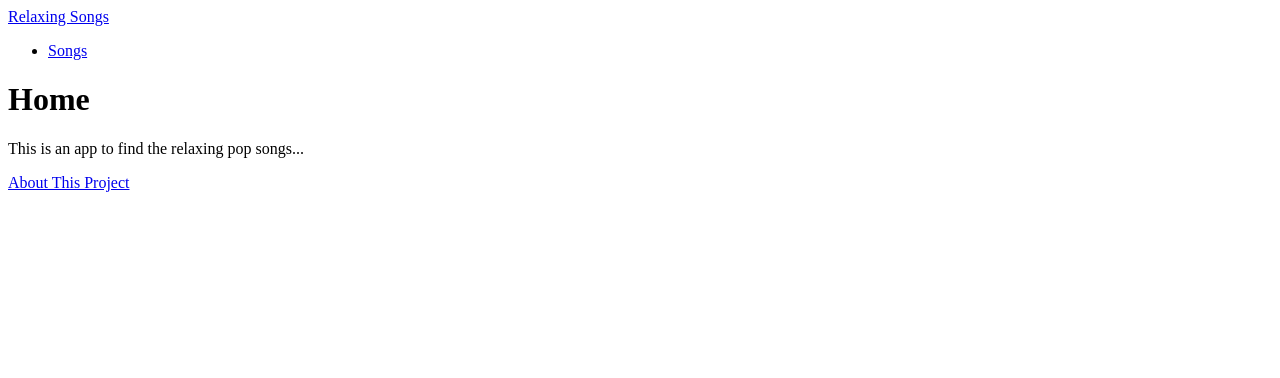
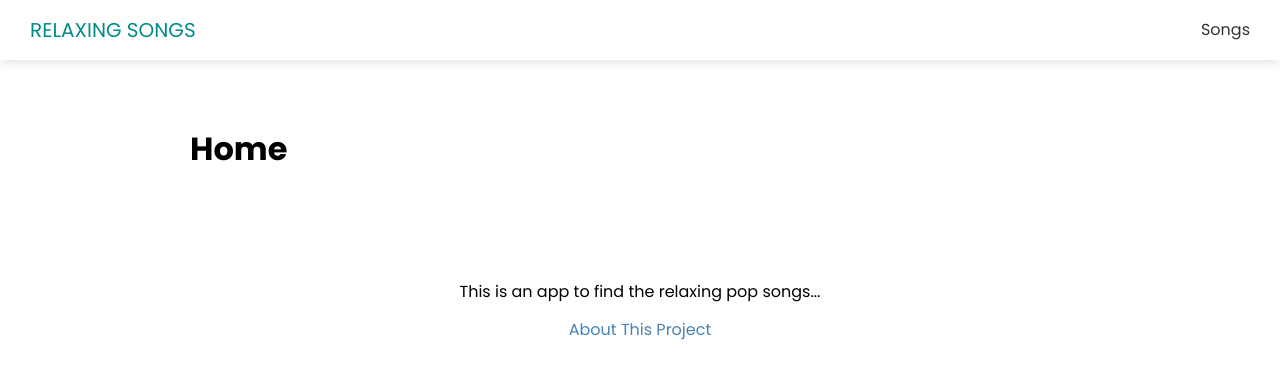
Before and after one commit to miily8310s/relaxing-pop-songs, a Next.js app: page / in a window 1280 px wide. Shown: the top 378 px of the page. Built offline with nearby package versions, Linux system fonts and the light colour scheme.

Commit message:
add sass

```diff
--- /dev/null
+++ b/next.config.js
@@ -0,0 +1,7 @@
+const path = require('path')
+
+module.exports = {
+  sassOptions: {
+    includePaths: [path.join(__dirname, 'styles')],
+  },
+}
--- a/package.json
+++ b/package.json
@@ -28,7 +28,8 @@
   "dependencies": {
     "next": "latest",
     "react": "^17.0.1",
-    "react-dom": "^17.0.1"
+    "react-dom": "^17.0.1",
+    "sass": "^1.32.12"
   },
   "devDependencies": {
     "@testing-library/react": "^11.2.5",
--- /dev/null
+++ b/pages/_app.tsx
@@ -0,0 +1,8 @@
+import { AppProps } from 'next/app'
+import '../styles/globals.scss'
+
+const MyApp: React.FC<AppProps> = ({ Component, pageProps }: AppProps) => {
+  return <Component {...pageProps} />
+}
+
+export default MyApp
--- a/pages/components/Footer.tsx
+++ b/pages/components/Footer.tsx
@@ -1,8 +1,9 @@
 import Link from 'next/link'
+import styles from '../../styles/Footer.module.scss'
 
 export const Footer = (): JSX.Element => {
   return (
-    <footer>
+    <footer className={styles.footer}>
       <p>This is an app to find the relaxing pop songs...</p>
       <p>
         <Link href="/about">About This Project</Link>
--- a/pages/components/Header.tsx
+++ b/pages/components/Header.tsx
@@ -1,9 +1,10 @@
 import Link from 'next/link'
+import styles from '../../styles/Header.module.scss'
 
 export const Header = (): JSX.Element => {
   return (
-    <header>
-      <div>
+    <header className={styles.header}>
+      <div className={styles.logo}>
         <Link href="/">
           <a>Relaxing Songs</a>
         </Link>
--- a/pages/components/Layout.tsx
+++ b/pages/components/Layout.tsx
@@ -1,6 +1,7 @@
 import Head from 'next/head'
 import Header from './Header'
 import Footer from './Footer'
+import styles from '../../styles/Layout.module.scss'
 
 interface LayoutProps {
   title: string
@@ -23,16 +24,16 @@ export const Layout: React.FC<LayoutProps & Layout.defaultProps> = ({
         <meta name="keywords" content={keywords} />
       </Head>
       <Header />
-      <div>{children}</div>
+      <div className={styles.container}>{children}</div>
       <Footer />
     </>
   )
 }
 
 Layout.defaultProps = {
-  title: 'DJ Events | Find the hottest parties',
-  description: 'Find the latest DJ and other musical events',
-  keywords: 'music, dj, edm, events',
+  title: 'Relaxing Pop Songs | Find the relaxing songs',
+  description: 'Find the relaxing Songs',
+  keywords: 'music, pop, alternative, relaxing, song',
 }
 
 export default Layout
--- /dev/null
+++ b/styles/Footer.module.scss
@@ -0,0 +1,4 @@
+.footer {
+  margin: 100px 0 40px;
+  text-align: center;
+}
--- /dev/null
+++ b/styles/Header.module.scss
@@ -0,0 +1,31 @@
+.header {
+  display: flex;
+  justify-content: space-between;
+  align-items: center;
+  background: #fff;
+  color: #333;
+  height: 60px;
+  padding: 0 30px;
+  box-shadow: 0 3px 10px rgba(0, 0, 0, 0.1);
+
+  a {
+    color: #333;
+
+    &:hover {
+      color: #000;
+    }
+  }
+
+  ul {
+    list-style: none;
+  }
+}
+
+.logo {
+  text-transform: uppercase;
+  font-size: 20px;
+
+  a {
+    color: darkcyan;
+  }
+}
--- /dev/null
+++ b/styles/Layout.module.scss
@@ -0,0 +1,5 @@
+.container {
+  margin: 60px auto;
+  max-width: 960px;
+  padding: 0 30px;
+}
--- /dev/null
+++ b/styles/globals.scss
@@ -0,0 +1,55 @@
+@import url('https://fonts.googleapis.com/css2?family=Poppins:wght@300;400;500;600;700&display=swap');
+
+* {
+  box-sizing: border-box;
+  margin: 0;
+  padding: 0;
+}
+html,
+body {
+  font-family: 'Poppins', sans-serif;
+  line-height: 1.8;
+}
+a {
+  text-decoration: none;
+  color: steelblue;
+}
+p {
+  margin: 10px 0;
+}
+h1 {
+  margin-bottom: 20px;
+}
+
+.btn {
+  display: inline-block;
+  background: crimson;
+  color: #fff;
+  padding: 10px 20px;
+  cursor: pointer;
+  border-radius: 5px;
+
+  &-secondary {
+    font-size: 13px;
+    background: #000;
+    margin: 0 20px;
+
+    &:hover {
+      opacity: 0.8;
+    }
+  }
+
+  &:hover {
+    opacity: 0.8;
+  }
+
+  &-icon {
+    display: flex;
+    align-items: center;
+    justify-content: center;
+
+    svg {
+      margin-right: 5px;
+    }
+  }
+}
```
Also changed, not shown: 1 other file (tests, documents, lock files or other folders).
